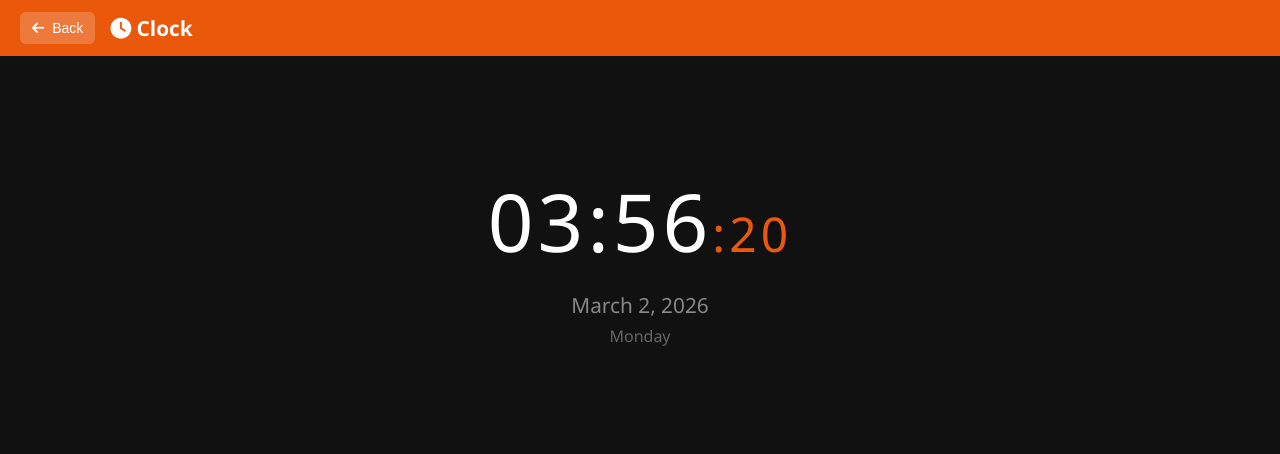
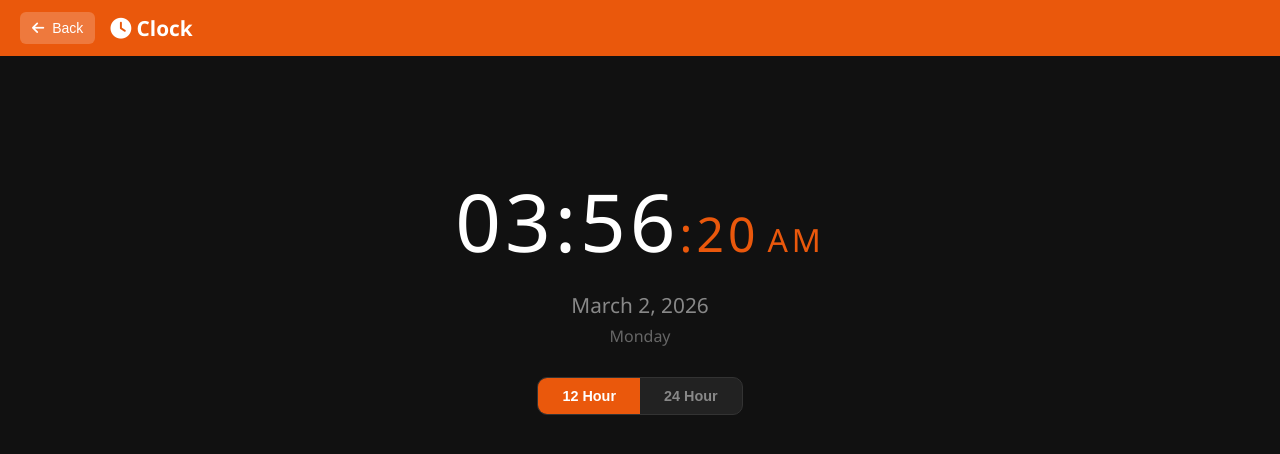
Before and after one commit to krishnasaigaruda/Tools-Hub, a plain HTML site: page tools/clock.html in a window 1280 px wide. Drawn offline with Linux system fonts and the light colour scheme.

Commit message:
24 and 12h

```diff
--- a/tools/clock.html
+++ b/tools/clock.html
@@ -76,6 +76,39 @@
             font-size: 1rem;
             color: #666;
             margin-top: 6px;
+        }
+
+        .clock-ampm {
+            font-size: 2rem;
+            color: #ea580c;
+            margin-left: 8px;
+            font-weight: 400;
+        }
+
+        .clock-toggle {
+            display: flex;
+            gap: 0;
+            margin-top: 30px;
+            background: #222;
+            border-radius: 10px;
+            overflow: hidden;
+            border: 1px solid #333;
+        }
+
+        .clock-toggle button {
+            padding: 10px 24px;
+            background: transparent;
+            border: none;
+            color: #888;
+            font-size: 0.9rem;
+            font-weight: 600;
+            cursor: pointer;
+            transition: all 0.2s;
+        }
+
+        .clock-toggle button.active {
+            background: #ea580c;
+            color: #fff;
         }
 
         /* ===== TIMER ===== */
@@ -379,6 +412,10 @@
         <div class="clock-display" id="clockTime"></div>
         <div class="clock-date" id="clockDate"></div>
         <div class="clock-day" id="clockDay"></div>
+        <div class="clock-toggle">
+            <button id="btn12h" class="active" onclick="setClockMode(12)">12 Hour</button>
+            <button id="btn24h" onclick="setClockMode(24)">24 Hour</button>
+        </div>
     </div>
 
     <!-- TIMER VIEW -->
@@ -533,17 +570,42 @@
         }
 
         // ===== CLOCK =====
+        let clockMode = parseInt(localStorage.getItem('clockMode')) || 12;
+
+        function setClockMode(mode) {
+            clockMode = mode;
+            localStorage.setItem('clockMode', mode);
+            document.getElementById('btn12h').classList.toggle('active', mode === 12);
+            document.getElementById('btn24h').classList.toggle('active', mode === 24);
+            updateClock();
+        }
+
         function updateClock() {
             const now = new Date();
-            const h = now.getHours().toString().padStart(2, '0');
+            const hours24 = now.getHours();
             const m = now.getMinutes().toString().padStart(2, '0');
             const s = now.getSeconds().toString().padStart(2, '0');
-            document.getElementById('clockTime').innerHTML = `${h}:${m}<span class="clock-seconds">:${s}</span>`;
+
+            if (clockMode === 12) {
+                const ampm = hours24 >= 12 ? 'PM' : 'AM';
+                let h12 = hours24 % 12;
+                if (h12 === 0) h12 = 12;
+                document.getElementById('clockTime').innerHTML =
+                    `${h12.toString().padStart(2, '0')}:${m}<span class="clock-seconds">:${s}</span><span class="clock-ampm">${ampm}</span>`;
+            } else {
+                document.getElementById('clockTime').innerHTML =
+                    `${hours24.toString().padStart(2, '0')}:${m}<span class="clock-seconds">:${s}</span>`;
+            }
 
             const options = { year: 'numeric', month: 'long', day: 'numeric' };
             document.getElementById('clockDate').textContent = now.toLocaleDateString(undefined, options);
             document.getElementById('clockDay').textContent = now.toLocaleDateString(undefined, { weekday: 'long' });
         }
+
+        // Set initial toggle state
+        document.getElementById('btn12h').classList.toggle('active', clockMode === 12);
+        document.getElementById('btn24h').classList.toggle('active', clockMode === 24);
+
         updateClock();
         setInterval(updateClock, 1000);
 
```
Also changed, not shown: tools/presentation.html (+1 -3 lines).
